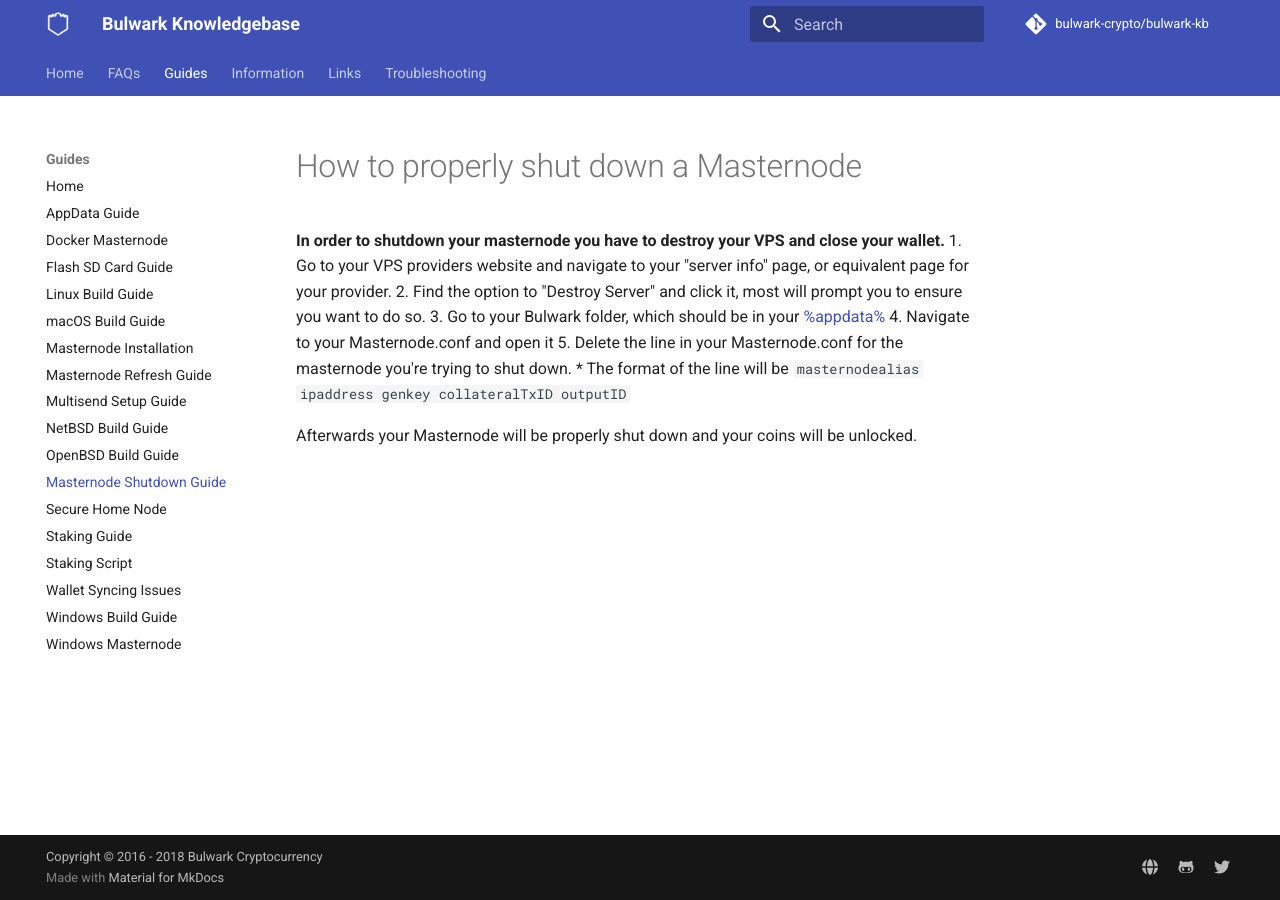
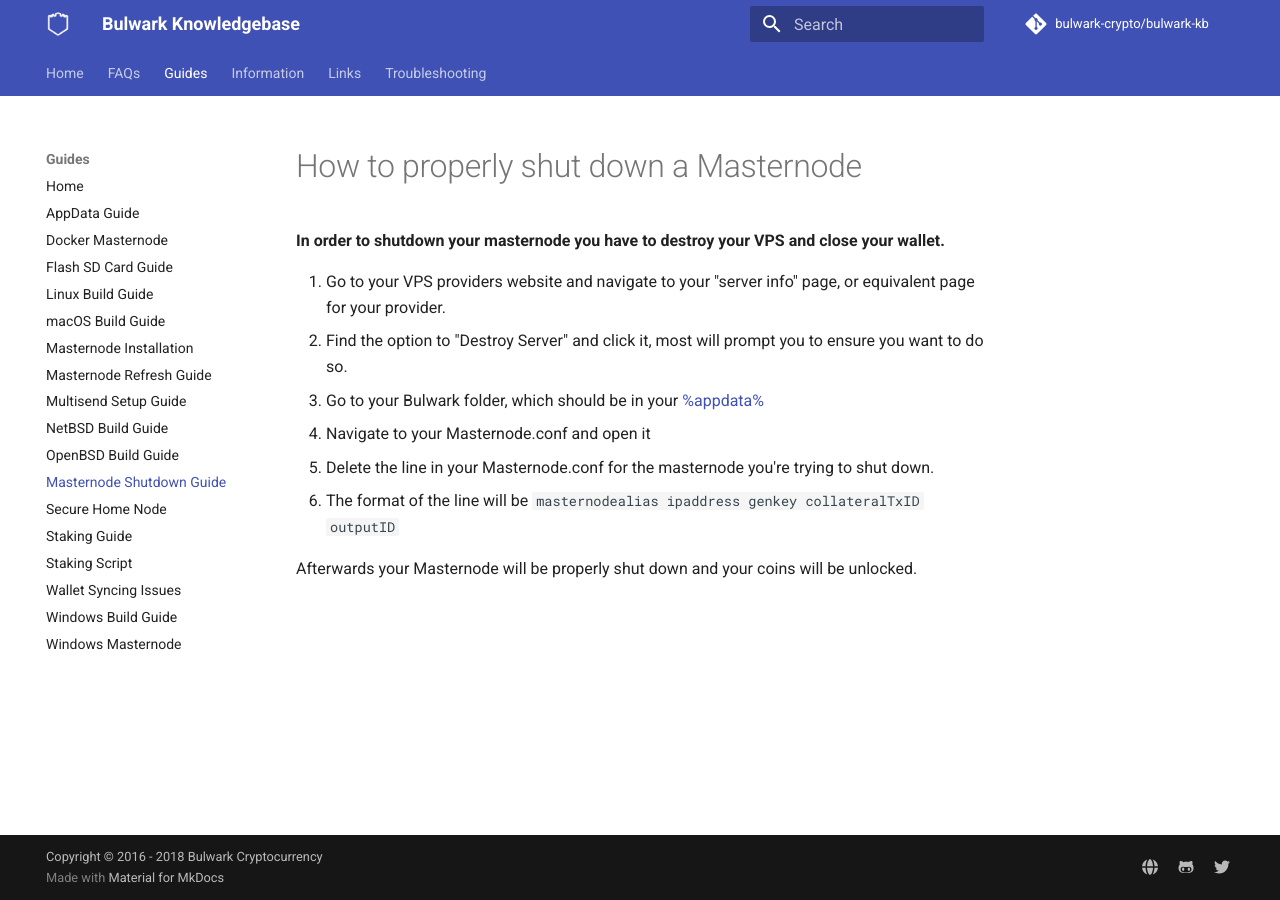
Before and after one commit to bulwark-crypto/Bulwark-KB, an MkDocs documentation site: the page built from docs/Guides/Shutdown-Masternode.md, in a window 1280 px wide. Built offline with MkDocs 1.6.1 and Material for MkDocs 9.7.7, drawn with Linux system fonts in a browser that asks for light colours; comment, search, counter and statistics services are not loaded.

Commit message:
Fixed style error

```diff
--- a/docs/Guides/Shutdown-Masternode.md
+++ b/docs/Guides/Shutdown-Masternode.md
@@ -1,13 +1,12 @@
 # How to properly shut down a Masternode
 
+**In order to shutdown your masternode you have to destroy your VPS and close your wallet.**
 
-
-**In order to shutdown your masternode you have to destroy your VPS and close your wallet.**
 1. Go to your VPS providers website and navigate to your "server info" page, or equivalent page for your provider.
 2. Find the option to "Destroy Server" and click it, most will prompt you to ensure you want to do so.
 3. Go to your Bulwark folder, which should be in your [%appdata%](https://kb.bulwarkcrypto.com/Guides/AppData-Guide/)
 4. Navigate to your Masternode.conf and open it
 5. Delete the line in your Masternode.conf for the masternode you're trying to shut down.
-    * The format of the line will be `masternodealias ipaddress genkey collateralTxID outputID`
+   - The format of the line will be `masternodealias ipaddress genkey collateralTxID outputID`
 
 Afterwards your Masternode will be properly shut down and your coins will be unlocked.
```
